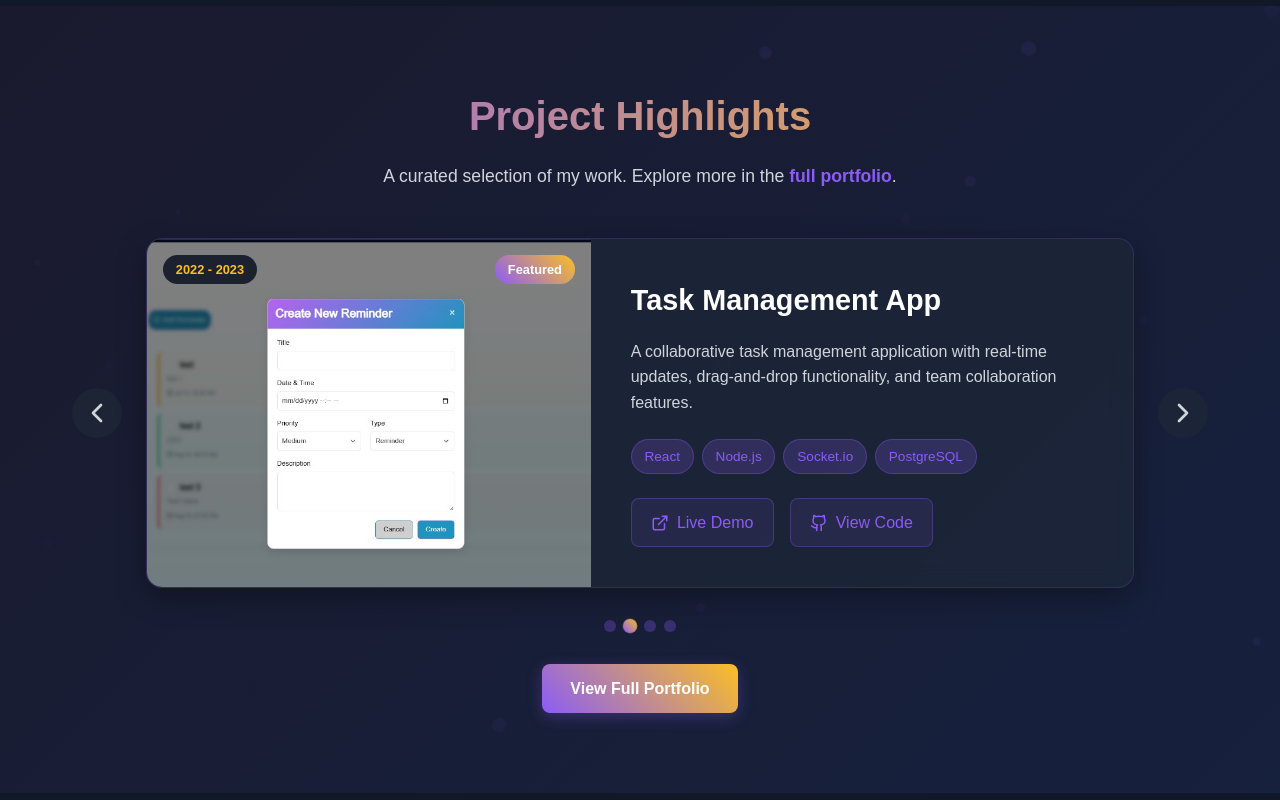
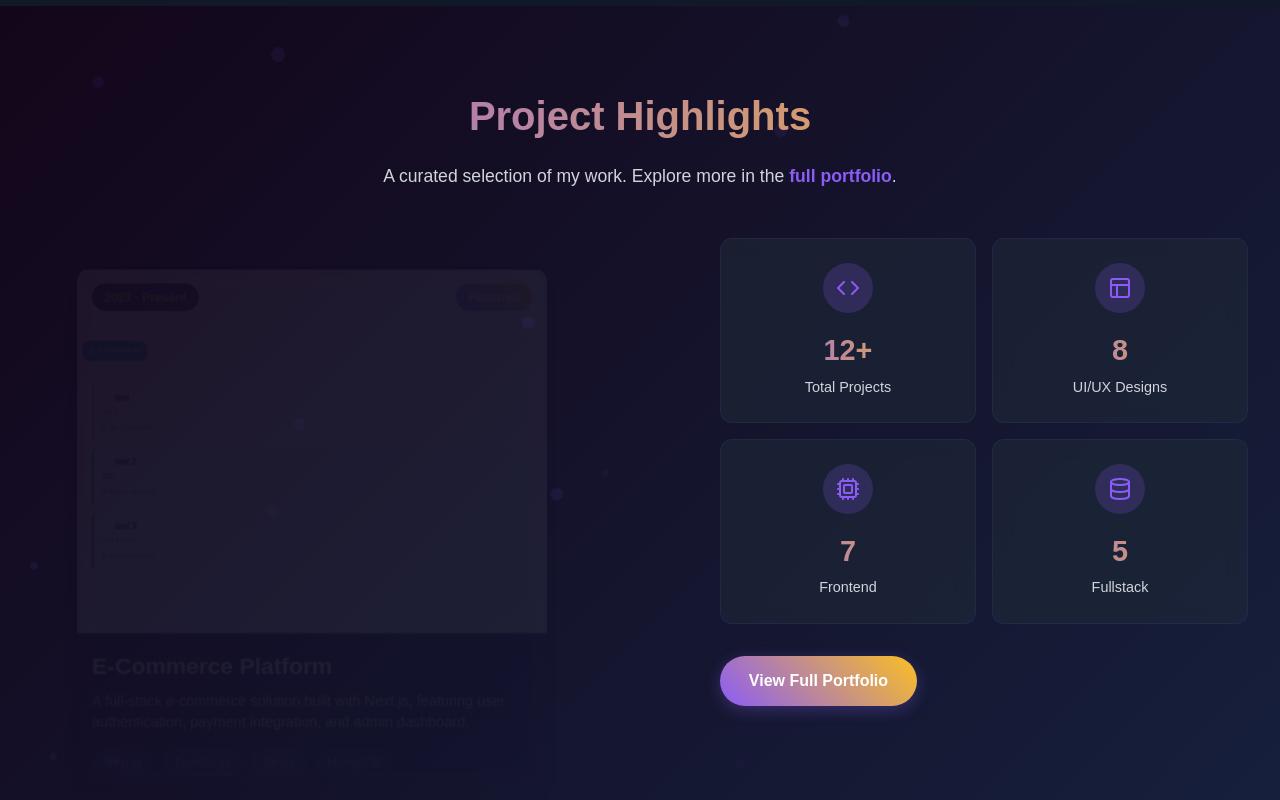
Before and after one commit to JPPawani22/my-portfolio, a Next.js app: page / in a window 1280 px wide. Shown: the part 3060-3860 px from the top of the page. Built offline with nearby package versions, Linux system fonts and the light colour scheme.

Commit message:
fix:Projects UI

```diff
--- a/src/components/Projects.tsx
+++ b/src/components/Projects.tsx
@@ -2,7 +2,7 @@
 
 import React from "react"
 import { useEffect, useRef, useState } from "react"
-import { ExternalLink, Github, ChevronLeft, ChevronRight } from "lucide-react"
+import { ExternalLink, Github, ChevronLeft, ChevronRight, Code, Layout, Cpu, Database } from "lucide-react"
 import Link from "next/link"
 import styles from "../styles/Projects.module.scss"
 
@@ -16,7 +16,8 @@ const projectsData = [
     liveUrl: "#",
     githubUrl: "#",
     featured: true,
-    period: "2023 - Present"
+    period: "2023 - Present",
+    type: "fullstack"
   },
   {
     id: 2,
@@ -27,7 +28,8 @@ const projectsData = [
     liveUrl: "#",
     githubUrl: "#",
     featured: true,
-    period: "2022 - 2023"
+    period: "2022 - 2023",
+    type: "fullstack"
   },
   {
     id: 3,
@@ -38,7 +40,8 @@ const projectsData = [
     liveUrl: "#",
     githubUrl: "#",
     featured: false,
-    period: "2021 - 2022"
+    period: "2021 - 2022",
+    type: "frontend"
   },
   {
     id: 4,
@@ -49,16 +52,25 @@ const projectsData = [
     liveUrl: "#",
     githubUrl: "#",
     featured: false,
-    period: "2020 - 2021"
+    period: "2020 - 2021",
+    type: "frontend"
   },
 ]
 
+const statsData = {
+  totalProjects: 12,
+  uiUxDesigns: 8,
+  frontendProjects: 7,
+  fullstackProjects: 5,
+}
+
 export default function Projects() {
   const [currentIndex, setCurrentIndex] = useState(0)
-  const [isTransitioning, setIsTransitioning] = useState(false)
+  const [isAnimating, setIsAnimating] = useState(true)
   const [isVisible, setIsVisible] = useState(false)
   const sectionRef = useRef<HTMLElement>(null)
   const intervalRef = useRef<NodeJS.Timeout>(null)
+  const [activeStat, setActiveStat] = useState<string | null>(null)
 
   useEffect(() => {
     const observer = new IntersectionObserver(
@@ -82,39 +94,25 @@ export default function Projects() {
   }, [])
 
   const startAutoRotate = () => {
+    // Initial delay for the first animation
+    setTimeout(() => {
+      setIsAnimating(true)
+
       intervalRef.current = setInterval(() => {
-      handleNext()
-    }, 5000)
+        // Start fade out animation
+        setIsAnimating(false)
+
+        // After fade out completes, change project and start new animation
+        setTimeout(() => {
+          setCurrentIndex(prev => (prev + 1) % projectsData.length)
+          setIsAnimating(true)
+        }, 300) // Fade out duration
+      }, 7000) // Total time per slide (3s zoom in + 4s visible)
+    }, 50)
   }
 
   const stopAutoRotate = () => {
     if (intervalRef.current) clearInterval(intervalRef.current)
-  }
-
-  const handleTransition = () => {
-    setIsTransitioning(true)
-    setTimeout(() => setIsTransitioning(false), 500)
-  }
-
-  const handleNext = () => {
-    handleTransition()
-    setCurrentIndex(prev => (prev + 1) % projectsData.length)
-    stopAutoRotate()
-    startAutoRotate()
-  }
-
-  const handlePrev = () => {
-    handleTransition()
-    setCurrentIndex(prev => (prev - 1 + projectsData.length) % projectsData.length)
-    stopAutoRotate()
-    startAutoRotate()
-  }
-
-  const goToSlide = (index: number) => {
-    handleTransition()
-    setCurrentIndex(index)
-    stopAutoRotate()
-    startAutoRotate()
   }
 
   const currentProject = projectsData[currentIndex]
@@ -140,16 +138,14 @@ export default function Projects() {
           A curated selection of my work. Explore more in the <Link href="/all-projects" className={styles.viewAllLink}>full portfolio</Link>.
         </p>
 
+        <div className={styles.columnsContainer}>
+          {/* Left Column - Project Showcase (2/3 width) */}
+          <div className={styles.projectShowcase}>
             <div className={styles.slideshowContainer}>
-          <button
-            className={styles.navButton}
-            onClick={handlePrev}
-            aria-label="Previous project"
+              <div
+                className={`${styles.slide} ${isAnimating ? styles.animating : ''}`}
+                onClick={() => window.open(`/all-projects#project-${currentProject.id}`, '_blank')}
               >
-            <ChevronLeft size={32} />
-          </button>
-
-          <div className={`${styles.slide} ${isTransitioning ? styles.transitioning : ''}`}>
                 <div className={styles.slideContent}>
                   <div className={styles.slideImage}>
                     <img
@@ -162,48 +158,17 @@ export default function Projects() {
                       <div className={styles.featuredBadge}>Featured</div>
                     )}
                   </div>
-
-              <div className={styles.slideInfo}>
+                  <div className={styles.projectInfo}>
                     <h3 className={styles.projectTitle}>{currentProject.title}</h3>
                     <p className={styles.projectDescription}>{currentProject.description}</p>
-
                     <div className={styles.technologies}>
                       {currentProject.technologies.map((tech, index) => (
-                    <span key={index} className={styles.techPill}>
-                      {tech}
-                    </span>
+                        <span key={index} className={styles.techPill}>{tech}</span>
                       ))}
-                </div>
-
-                <div className={styles.projectLinks}>
-                  <a
-                    href={currentProject.liveUrl}
-                    className={styles.projectLink}
-                    target="_blank"
-                    rel="noopener noreferrer"
-                  >
-                    <ExternalLink size={18} /> Live Demo
-                  </a>
-                  <a
-                    href={currentProject.githubUrl}
-                    className={styles.projectLink}
-                    target="_blank"
-                    rel="noopener noreferrer"
-                  >
-                    <Github size={18} /> View Code
-                  </a>
                     </div>
                   </div>
                 </div>
               </div>
-
-          <button
-            className={styles.navButton}
-            onClick={handleNext}
-            aria-label="Next project"
-          >
-            <ChevronRight size={32} />
-          </button>
             </div>
 
             <div className={styles.slideshowIndicators}>
@@ -211,16 +176,78 @@ export default function Projects() {
                 <button
                   key={index}
                   className={`${styles.indicator} ${index === currentIndex ? styles.active : ''}`}
-              onClick={() => goToSlide(index)}
+                  onClick={() => {
+                    setIsAnimating(false)
+                    setTimeout(() => {
+                      setCurrentIndex(index)
+                      setIsAnimating(true)
+                    }, 300)
+                  }}
                   aria-label={`Go to slide ${index + 1}`}
                 />
               ))}
+            </div>
+          </div>
+
+          {/* Right Column - Statistics (1/2 width) */}
+          <div className={styles.statsColumn}>
+
+            <div className={styles.statsGrid}>
+              <div
+                className={`${styles.statCard} ${activeStat === 'total' ? styles.active : ''}`}
+                onMouseEnter={() => setActiveStat('total')}
+                onMouseLeave={() => setActiveStat(null)}
+              >
+                <div className={styles.statIcon}>
+                  <Code size={24} />
+                </div>
+                <div className={styles.statValue}>{statsData.totalProjects}+</div>
+                <div className={styles.statLabel}>Total Projects</div>
+              </div>
+
+              <div
+                className={`${styles.statCard} ${activeStat === 'uiux' ? styles.active : ''}`}
+                onMouseEnter={() => setActiveStat('uiux')}
+                onMouseLeave={() => setActiveStat(null)}
+              >
+                <div className={styles.statIcon}>
+                  <Layout size={24} />
+                </div>
+                <div className={styles.statValue}>{statsData.uiUxDesigns}</div>
+                <div className={styles.statLabel}>UI/UX Designs</div>
+              </div>
+
+              <div
+                className={`${styles.statCard} ${activeStat === 'frontend' ? styles.active : ''}`}
+                onMouseEnter={() => setActiveStat('frontend')}
+                onMouseLeave={() => setActiveStat(null)}
+              >
+                <div className={styles.statIcon}>
+                  <Cpu size={24} />
+                </div>
+                <div className={styles.statValue}>{statsData.frontendProjects}</div>
+                <div className={styles.statLabel}>Frontend</div>
+              </div>
+
+              <div
+                className={`${styles.statCard} ${activeStat === 'fullstack' ? styles.active : ''}`}
+                onMouseEnter={() => setActiveStat('fullstack')}
+                onMouseLeave={() => setActiveStat(null)}
+              >
+                <div className={styles.statIcon}>
+                  <Database size={24} />
+                </div>
+                <div className={styles.statValue}>{statsData.fullstackProjects}</div>
+                <div className={styles.statLabel}>Fullstack</div>
+              </div>
             </div>
 
             <Link href="/all-projects" className={styles.viewAllButton}>
               View Full Portfolio
             </Link>
           </div>
+        </div>
+      </div>
     </section>
   )
 }
--- a/src/styles/Projects.module.scss
+++ b/src/styles/Projects.module.scss
@@ -2,7 +2,7 @@
   position: relative;
   padding: 5rem 0;
   overflow: hidden;
-  background: linear-gradient(135deg, #1a1a2e 0%, #16213e 100%);
+  background: linear-gradient(135deg, #13061a 0%, #16213e 100%);
 }
 
 .techBackground {
@@ -44,7 +44,7 @@
 }
 
 .projectsContainer {
-  max-width: 1200px;
+  max-width: 1400px;
   margin: 0 auto;
   padding: 0 2rem;
   position: relative;
@@ -74,7 +74,6 @@
   text-align: center;
   color: #d1d5db;
   font-size: 1.1rem;
-  max-width: 600px;
   margin: 0 auto 3rem;
   line-height: 1.6;
 }
@@ -91,53 +90,64 @@
   }
 }
 
-.slideshowContainer {
+.columnsContainer {
   display: flex;
-  align-items: center;
-  gap: 1.5rem;
-  margin: 2rem 0;
+  gap: 10rem;
 }
 
-.navButton {
-  background: rgba(31, 41, 55, 0.7);
-  border: none;
-  border-radius: 50%;
-  width: 50px;
-  height: 50px;
+.projectShowcase {
+  flex: 1;
+}
+
+.statsColumn {
+  flex: 1;
   display: flex;
-  align-items: center;
-  justify-content: center;
-  cursor: pointer;
-  color: #d1d5db;
-  transition: all 0.3s ease;
-  flex-shrink: 0;
-  z-index: 2;
+  flex-direction: column;
+  gap: 2rem;
+}
 
-  &:hover {
-    background: rgba(139, 92, 246, 0.5);
-    color: white;
-    transform: scale(1.1);
-  }
-
-  &:disabled {
-    opacity: 0.5;
-    cursor: not-allowed;
-  }
+.slideshowContainer {
+  margin: 1rem 0;
+  margin-left: 2rem;
+  height: 550px;
 }
 
 .slide {
-  flex: 1;
-  background: rgba(31, 41, 55, 0.6);
+  background: rgba(31, 41, 55, 0.289);
   backdrop-filter: blur(10px);
   border-radius: 1rem;
   overflow: hidden;
   border: 1px solid rgba(139, 92, 246, 0.2);
   box-shadow: 0 10px 30px rgba(0, 0, 0, 0.3);
+  height: 100%;
+  cursor: pointer;
+  opacity: 0;
+  transform: scale(0.95);
   transition: all 0.5s ease;
 
-  &.transitioning {
-    opacity: 0.7;
-    transform: scale(0.98);
+  &.animating {
+    opacity: 1;
+    transform: scale(1);
+    animation: zoomInFadeOut 7s ease-in-out forwards;
+  }
+}
+
+@keyframes zoomInFadeOut {
+  0% {
+    opacity: 0;
+    transform: scale(0.95);
+  }
+  20% {
+    opacity: 1;
+    transform: scale(1);
+  }
+  60% {
+    opacity: 1;
+    transform: scale(1);
+  }
+  100% {
+    opacity: 0;
+    transform: scale(0.95);
   }
 }
 
@@ -145,28 +155,56 @@
   display: flex;
   flex-direction: column;
   height: 100%;
-
-  @media (min-width: 768px) {
-    flex-direction: row;
-  }
 }
 
 .slideImage {
   position: relative;
-  flex: 1;
-  min-height: 250px;
+  height: 100%;
   overflow: hidden;
-
-  @media (min-width: 768px) {
-    flex: 0 0 45%;
-  }
 }
 
 .projectImage {
   width: 100%;
   height: 100%;
   object-fit: cover;
-  transition: transform 0.5s ease;
+}
+
+.projectInfo {
+  background-color: #16213e21;
+  padding: 1rem;
+  height: 30%;
+  display: flex;
+  flex-direction: column;
+}
+
+.projectTitle {
+  font-size: 1.5rem;
+  font-weight: 600;
+  color: white;
+  margin-bottom: 0.5rem;
+}
+
+.projectDescription {
+  color: #d1d5db;
+  font-size: 0.95rem;
+  line-height: 1.5;
+  margin-bottom: 1rem;
+  flex-grow: 1;
+}
+
+.technologies {
+  display: flex;
+  flex-wrap: wrap;
+  gap: 0.5rem;
+}
+
+.techPill {
+  background: rgba(139, 92, 246, 0.2);
+  color: #8b5cf6;
+  padding: 0.3rem 0.8rem;
+  border-radius: 1rem;
+  font-size: 0.8rem;
+  font-weight: 500;
 }
 
 .projectPeriod {
@@ -195,83 +233,11 @@
   z-index: 2;
 }
 
-.slideInfo {
-  flex: 1;
-  padding: 2rem;
-  display: flex;
-  flex-direction: column;
-
-  @media (min-width: 768px) {
-    padding: 2.5rem;
-  }
-}
-
-.projectTitle {
-  font-size: 1.8rem;
-  font-weight: 700;
-  color: white;
-  margin-bottom: 1rem;
-}
-
-.projectDescription {
-  color: #d1d5db;
-  line-height: 1.6;
-  margin-bottom: 1.5rem;
-  flex-grow: 1;
-}
-
-.technologies {
-  display: flex;
-  flex-wrap: wrap;
-  gap: 0.5rem;
-  margin-bottom: 1.5rem;
-}
-
-.techPill {
-  background: rgba(139, 92, 246, 0.2);
-  color: #8b5cf6;
-  padding: 0.4rem 0.8rem;
-  border-radius: 2rem;
-  font-size: 0.85rem;
-  font-weight: 500;
-  border: 1px solid rgba(139, 92, 246, 0.3);
-}
-
-.projectLinks {
-  display: flex;
-  gap: 1rem;
-  margin-top: auto;
-}
-
-.projectLink {
-  display: flex;
-  align-items: center;
-  gap: 0.5rem;
-  padding: 0.7rem 1.2rem;
-  background: rgba(139, 92, 246, 0.1);
-  color: #8b5cf6;
-  border: 1px solid rgba(139, 92, 246, 0.3);
-  border-radius: 0.5rem;
-  text-decoration: none;
-  font-weight: 500;
-  transition: all 0.3s ease;
-
-  &:hover {
-    background: rgba(139, 92, 246, 0.3);
-    color: white;
-    transform: translateY(-2px);
-  }
-
-  svg {
-    flex-shrink: 0;
-  }
-}
-
 .slideshowIndicators {
   display: flex;
   justify-content: center;
   gap: 0.5rem;
-  margin: 2rem 0;
+  margin: 1.5rem 0;
 }
 
 .indicator {
@@ -293,23 +259,101 @@
   }
 }
 
+/* Stats Column Styles */
+.statsTitle {
+  font-size: 1.5rem;
+  font-weight: 600;
+  color: white;
+  margin-bottom: 1rem;
+  text-align: center;
+}
+
+.statsGrid {
+  display: grid;
+  grid-template-columns: repeat(2, 1fr);
+  gap: 1rem;
+
+}
+
+.statCard {
+  background: rgba(31, 41, 55, 0.6);
+  backdrop-filter: blur(10px);
+  border-radius: 0.75rem;
+  padding: 1.5rem;
+  text-align: center;
+  transition: all 0.3s ease;
+  border: 1px solid rgba(139, 92, 246, 0.1);
+
+  &:hover, &.active {
+    background: rgba(139, 92, 246, 0.15);
+    transform: translateY(-5px);
+    box-shadow: 0 10px 20px rgba(139, 92, 246, 0.2);
+  }
+}
+
+.statIcon {
+  width: 50px;
+  height: 50px;
+  margin: 0 auto 1rem;
+  display: flex;
+  align-items: center;
+  justify-content: center;
+  background: rgba(139, 92, 246, 0.2);
+  border-radius: 50%;
+  color: #8b5cf6;
+  transition: all 0.3s ease;
+}
+
+.statCard:hover .statIcon, .statCard.active .statIcon {
+  background: linear-gradient(45deg, #8b5cf6, #fbbf24);
+  color: white;
+}
+
+.statValue {
+  font-size: 1.8rem;
+  font-weight: 700;
+  color: white;
+  margin-bottom: 0.25rem;
+  background: linear-gradient(90deg, #8b5cf6, #fbbf24);
+  -webkit-background-clip: text;
+  -webkit-text-fill-color: transparent;
+  background-clip: text;
+}
+
+.statLabel {
+  font-size: 0.9rem;
+  color: #d1d5db;
+}
+
 .viewAllButton {
-  display: block;
-  width: fit-content;
-  margin: 0 auto;
+  display: inline-block;
+  max-width: fit-content;
+  text-align: center;
   padding: 0.8rem 1.8rem;
   background: linear-gradient(45deg, #8b5cf6, #fbbf24);
   color: white;
-  border: none;
-  border-radius: 0.5rem;
+  border-radius: 10rem;
   font-weight: 600;
   text-decoration: none;
   transition: all 0.3s ease;
   box-shadow: 0 4px 15px rgba(139, 92, 246, 0.3);
 
+
   &:hover {
     transform: translateY(-2px);
+    color: #13061a;
     box-shadow: 0 6px 20px rgba(139, 92, 246, 0.4);
+    background: linear-gradient(45deg, #fbbf24, #8b5cf6);
+  }
+}
+
+@media (max-width: 1024px) {
+  .columnsContainer {
+    flex-direction: column;
+  }
+
+  .slideshowContainer {
+    height: 350px;
   }
 }
 
@@ -328,24 +372,15 @@
   }
 
   .slideshowContainer {
-    gap: 1rem;
-  }
-
-  .navButton {
-    width: 40px;
-    height: 40px;
-  }
-
-  .slideInfo {
-    padding: 1.5rem;
+    height: 300px;
   }
 
   .projectTitle {
-    font-size: 1.5rem;
+    font-size: 1.3rem;
   }
 
   .projectDescription {
-    font-size: 0.95rem;
+    font-size: 0.85rem;
   }
 }
 
@@ -358,18 +393,16 @@
     font-size: 1.8rem;
   }
 
-  .navButton {
-    width: 36px;
-    height: 36px;
+  .statsGrid {
+    grid-template-columns: 1fr;
   }
 
-  .projectLinks {
-    flex-direction: column;
-    gap: 0.5rem;
+  .slideImage {
+    height: 50%;
   }
 
-  .projectLink {
-    justify-content: center;
-    padding: 0.6rem;
+  .projectInfo {
+    height: 50%;
+    padding: 1rem;
   }
 }
```
Also changed, not shown: src/styles/Contact.module.scss (+5 -4 lines). Lines whose indentation alone changed are shown as unchanged.
